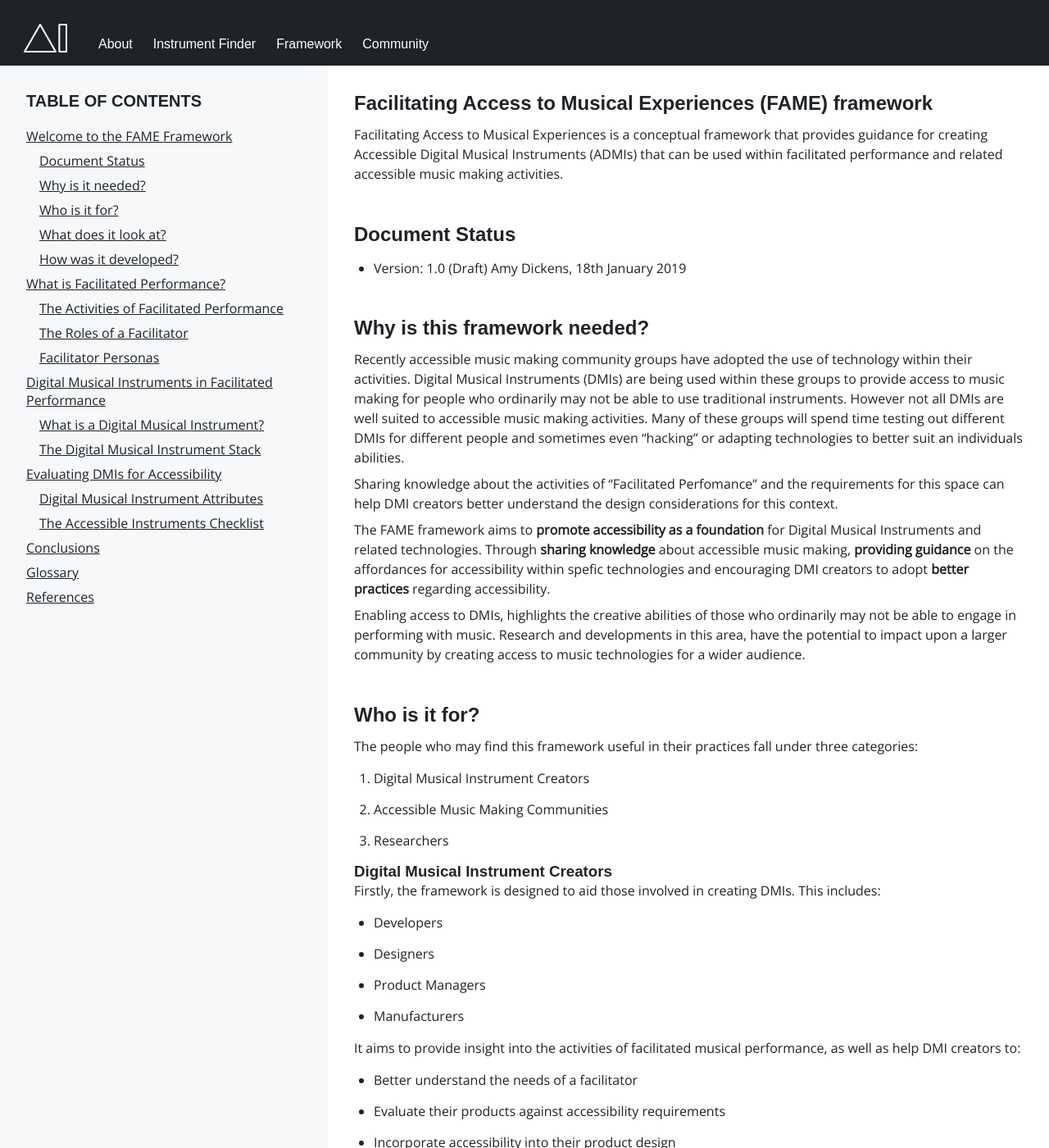
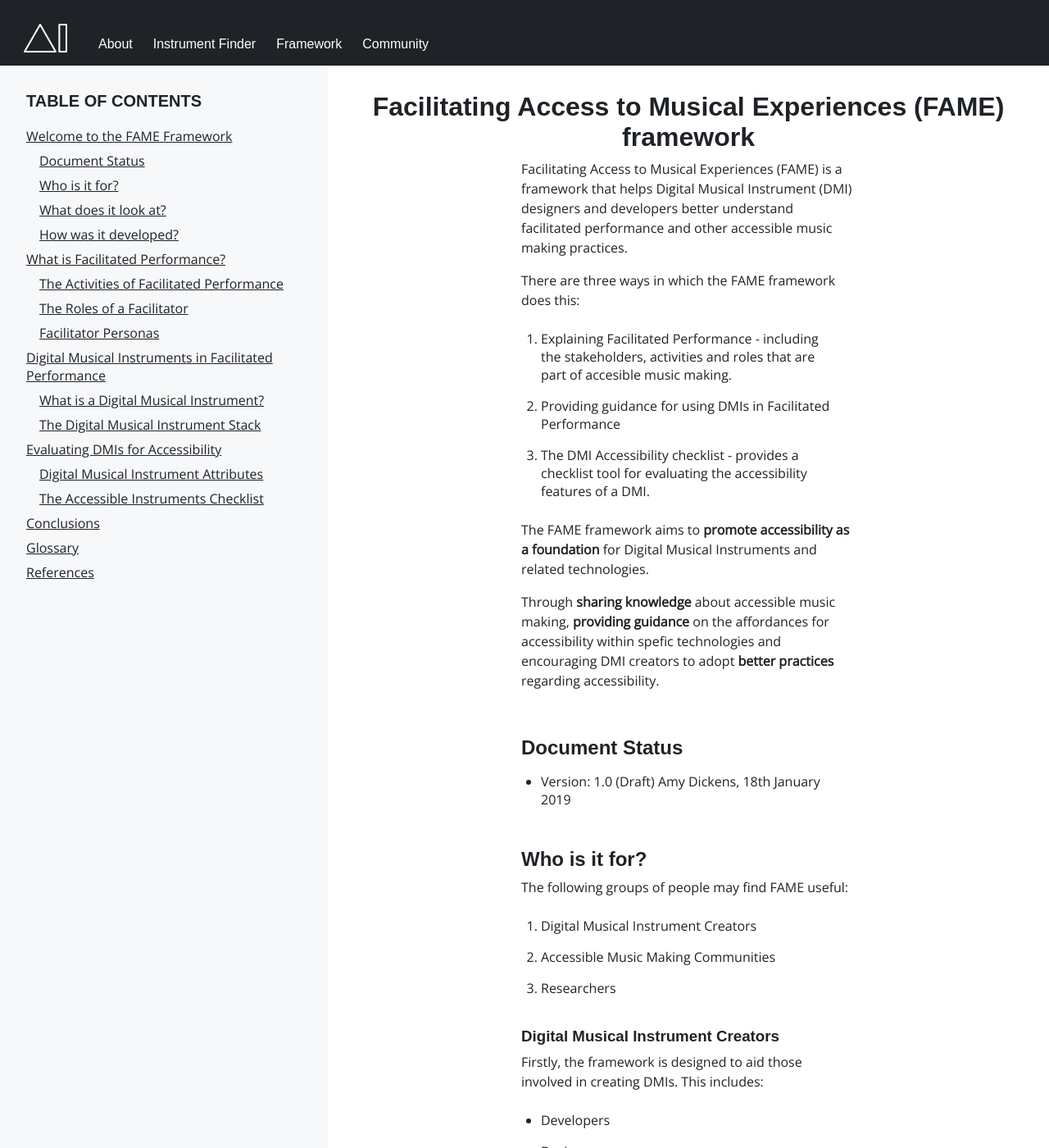
Before and after one commit to AccessibleInstruments/accessible-instruments-site, a Jekyll site: the page built from framework.md, in a window 1280 px wide and 1400 px high. Shown: the whole window at 82% size. Built offline with Jekyll 4.4.1, drawn with Linux system fonts in a browser that asks for light colours; nearby versions of some CDN libraries; some web fonts are replaced; some of the changed text lies outside the part shown.

Commit message:
Update Framework article to sit in centre of page

```diff
--- a/assets/styles/style.css
+++ b/assets/styles/style.css
@@ -169,20 +169,37 @@ header li a {
   padding: 2em;
 }
 
-#framework article h1,
+#framework article h1 {
+  font-size: 2em;
+  margin: 0 auto;
+  display: block;
+  text-align: center;
+}
+
 #framework article h2,
+#framework article h3,
+#framework article h4,
 #framework article ul,
+#framework article ol,
 #framework article p,
 #framework article img {
-  margin-top: 0;
-  margin-bottom: 0.5em;
+  margin: 0 auto;
   display: block;
-  width: 100%;
+  width: 50%;
 }
 
 #framework article h1:not(#introduction),
-#framework article h2 {
+#framework article h2,
+#framework article h3 {
   margin-top: 2em;
+}
+
+#framework article p {
+  padding: 0.5em 0;
+}
+
+#framework article p strong {
+  font-weight: bold;
 }
 
 #framework article li {
--- a/docs/feed.xml
+++ b/docs/feed.xml
@@ -1 +1 @@
-<?xml version="1.0" encoding="utf-8"?><feed xmlns="http://www.w3.org/2005/Atom" ><generator uri="https://jekyllrb.com/" version="3.8.4">Jekyll</generator><link href="http://localhost:4000/feed.xml" rel="self" type="application/atom+xml" /><link href="http://localhost:4000/" rel="alternate" type="text/html" /><updated>2019-02-11T13:52:55+00:00</updated><id>http://localhost:4000/feed.xml</id><title type="html">Your awesome title</title></feed>
+<?xml version="1.0" encoding="utf-8"?><feed xmlns="http://www.w3.org/2005/Atom" ><generator uri="https://jekyllrb.com/" version="3.8.4">Jekyll</generator><link href="http://localhost:4000/feed.xml" rel="self" type="application/atom+xml" /><link href="http://localhost:4000/" rel="alternate" type="text/html" /><updated>2019-02-11T18:29:55+00:00</updated><id>http://localhost:4000/feed.xml</id><title type="html">Your awesome title</title></feed>
--- a/framework.md
+++ b/framework.md
@@ -7,8 +7,6 @@ sections:
     subsections:
     - name: Document Status
       id: status
-    - name: Why is it needed?
-      id: why
     - name: Who is it for?
       id: who
     - name: What does it look at?
@@ -48,28 +46,26 @@ sections:
 {:#introduction}
 # Facilitating Access to Musical Experiences (FAME) framework
 
-Facilitating Access to Musical Experiences is a conceptual framework that provides guidance for creating Accessible Digital Musical Instruments (ADMIs) that can be used within facilitated performance and related accessible music making activities.
+Facilitating Access to Musical Experiences (FAME) is a framework that helps Digital Musical Instrument (DMI) designers and developers better understand facilitated performance and other accessible music making practices.
+
+There are three ways in which the FAME framework does this:
+1. Explaining Facilitated Performance - including the stakeholders, activities and roles that are part of accesible music making.
+2. Providing guidance for using DMIs in Facilitated Performance
+3. The DMI Accessibility checklist - provides a checklist tool for evaluating the accessibility features of a DMI.
+
+The FAME framework aims to **promote accessibility as a foundation** for Digital Musical Instruments and related technologies.
+
+Through **sharing knowledge** about accessible music making, **providing guidance** on the affordances for accessibility within spefic technologies and encouraging DMI creators to adopt **better practices** regarding accessibility.
 
 {:#status}
 ## Document Status
 
 * Version: 1.0 (Draft) Amy Dickens, 18th January 2019
 
-{:#why}
-## Why is this framework needed?
-
-Recently accessible music making community groups have adopted the use of technology within their activities. Digital Musical Instruments (DMIs) are being used within these groups to provide access to music making for people who ordinarily may not be able to use traditional instruments. However not all DMIs are well suited to accessible music making activities. Many of these groups will spend time testing out different DMIs for different people and sometimes even "hacking" or adapting technologies to better suit an individuals abilities.
-
-Sharing knowledge about the activities of "Facilitated Perfomance" and the requirements for this space can help DMI creators better understand the design considerations for this context.
-
-The FAME framework aims to **promote accessibility as a foundation** for Digital Musical Instruments and related technologies. Through **sharing knowledge** about accessible music making, **providing guidance** on the affordances for accessibility within spefic technologies and encouraging DMI creators to adopt **better practices** regarding accessibility.
-
-Enabling access to DMIs, highlights the creative abilities of those who ordinarily may not be able to engage in performing with music. Research and developments in this area, have the potential to impact upon a larger community by creating access to music technologies for a wider audience.
-
 {:#who}
 ## Who is it for?
 
-The people who may find this framework useful in their practices fall under three categories:
+The following groups of people may find FAME useful:
 
 1. Digital Musical Instrument Creators
 2. Accessible Music Making Communities
@@ -113,7 +109,7 @@ Finally, such a framework may be of use to any person conducting research in the
 The areas outlined are purposefully broad. Researchers are advised to read the next section "What does it look at?" for information on the academic reach of this particular framework.
 
 {:#what}
-## What does it look at?
+## The limits of the FAME Framework
 
 The FAME framework considers the accessibility requirements of digital musical instruments in the context of facilitated performance and related activities, which are outlined in the "What is Facilitated Performance?" section.
 
```
Also changed, not shown: docs/assets/styles/style.css (+22 -5 lines), docs/framework.html (+14 -17 lines).
